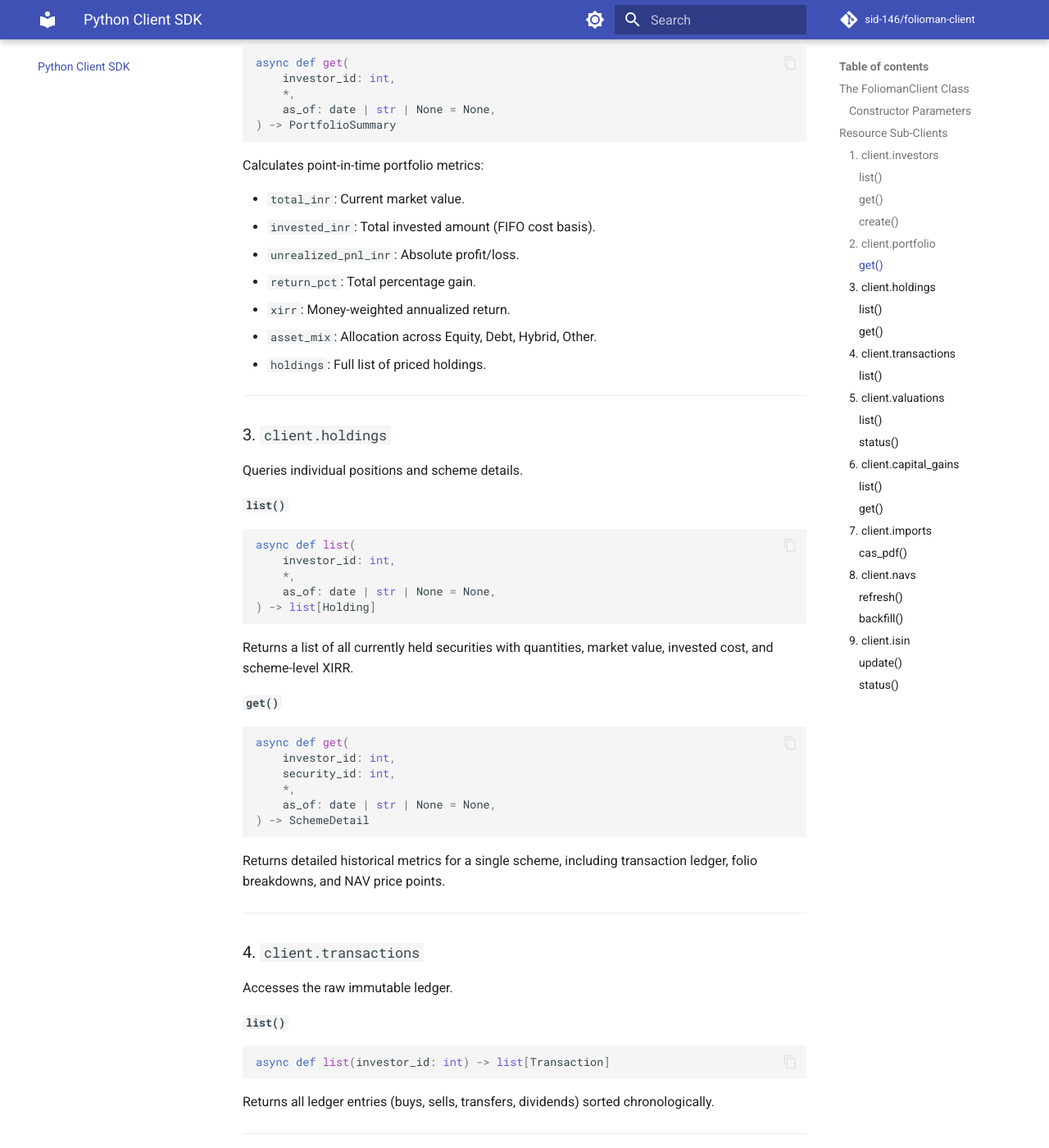
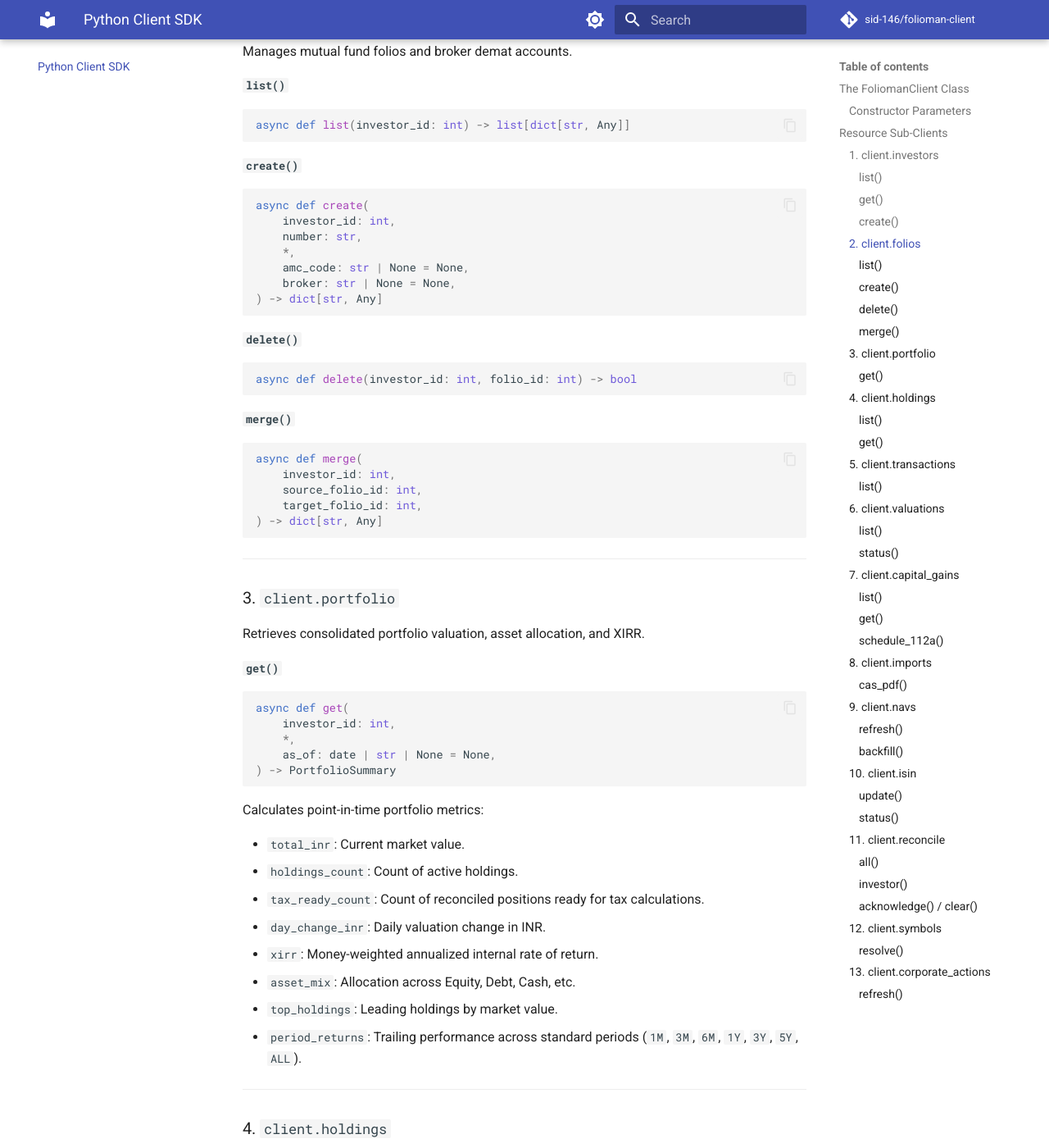
Before and after one commit to sid-146/folioman-client, an MkDocs documentation site: the page built from docs/client.md, in a window 1280 px wide and 1400 px high, scrolled down 2170 px. Shown: the whole window at 82% size. Built offline with MkDocs 1.6.1 and Material for MkDocs 9.7.7, drawn with Linux system fonts in a browser that asks for light colours; comment, search, counter and statistics services are not loaded; some of the changed text lies outside the part shown.

Commit message:
updated docs

````diff
--- a/docs/client.md
+++ b/docs/client.md
@@ -35,6 +35,7 @@
 ```mermaid
 graph LR
     Client[FoliomanClient] --> Inv[client.investors]
+    Client --> Fol[client.folios]
     Client --> Port[client.portfolio]
     Client --> Hold[client.holdings]
     Client --> Txn[client.transactions]
@@ -43,6 +44,9 @@
     Client --> Imp[client.imports]
     Client --> Nav[client.navs]
     Client --> ISIN[client.isin]
+    Client --> Rec[client.reconcile]
+    Client --> Sym[client.symbols]
+    Client --> CA[client.corporate_actions]
 ```
 
 ---
@@ -87,7 +91,47 @@
 
 ---
 
-### 2. `client.portfolio`
+### 2. `client.folios`
+
+Manages mutual fund folios and broker demat accounts.
+
+#### `list()`
+
+```python
+async def list(investor_id: int) -> list[dict[str, Any]]
+```
+
+#### `create()`
+
+```python
+async def create(
+    investor_id: int,
+    number: str,
+    *,
+    amc_code: str | None = None,
+    broker: str | None = None,
+) -> dict[str, Any]
+```
+
+#### `delete()`
+
+```python
+async def delete(investor_id: int, folio_id: int) -> bool
+```
+
+#### `merge()`
+
+```python
+async def merge(
+    investor_id: int,
+    source_folio_id: int,
+    target_folio_id: int,
+) -> dict[str, Any]
+```
+
+---
+
+### 3. `client.portfolio`
 
 Retrieves consolidated portfolio valuation, asset allocation, and XIRR.
 
@@ -104,16 +148,17 @@
 Calculates point-in-time portfolio metrics:
 
 - `total_inr`: Current market value.
-- `invested_inr`: Total invested amount (FIFO cost basis).
-- `unrealized_pnl_inr`: Absolute profit/loss.
-- `return_pct`: Total percentage gain.
-- `xirr`: Money-weighted annualized return.
-- `asset_mix`: Allocation across Equity, Debt, Hybrid, Other.
-- `holdings`: Full list of priced holdings.
+- `holdings_count`: Count of active holdings.
+- `tax_ready_count`: Count of reconciled positions ready for tax calculations.
+- `day_change_inr`: Daily valuation change in INR.
+- `xirr`: Money-weighted annualized internal rate of return.
+- `asset_mix`: Allocation across Equity, Debt, Cash, etc.
+- `top_holdings`: Leading holdings by market value.
+- `period_returns`: Trailing performance across standard periods (`1M`, `3M`, `6M`, `1Y`, `3Y`, `5Y`, `ALL`).
 
 ---
 
-### 3. `client.holdings`
+### 4. `client.holdings`
 
 Queries individual positions and scheme details.
 
@@ -215,9 +260,22 @@
 
 Generates a lot-level capital gains report for a specific financial year (e.g. `"2024-25"`), factoring in Section 112A 2018 grandfathering FMVs and the 23-Jul-2024 Budget regime cutoff.
 
+#### `schedule_112a()`
+
+```python
+async def schedule_112a(
+    investor_id: int,
+    *,
+    fy: str,
+    include_unreconciled: bool = False,
+) -> dict[str, Any]
+```
+
+Exports official 15-column Income-tax Schedule 112A dictionary with headers matching the official ITR JSON / CSV utility.
+
 ---
 
-### 7. `client.imports`
+### 8. `client.imports`
 
 Ingests statement files.
 
@@ -258,7 +316,7 @@
 
 ---
 
-### 9. `client.isin`
+### 10. `client.isin`
 
 Manages the reference directory.
 
@@ -277,3 +335,71 @@
 ```
 
 Returns current reference dictionary version and statistics.
+
+---
+
+### 11. `client.reconcile`
+
+Manages folio unit integrity and reconciliation checks against statements.
+
+#### `all()`
+
+```python
+async def all(*, user_id: str | None = None) -> dict[str, Any]
+```
+
+Reconciles all positions across all investors.
+
+#### `investor()`
+
+```python
+async def investor(investor_id: int) -> dict[str, Any]
+```
+
+Reconciles all security positions for a single investor.
+
+#### `acknowledge()` / `clear()`
+
+```python
+async def acknowledge(investor_id: int, security_id: int, folio_id: int) -> dict[str, Any]
+async def clear(investor_id: int, security_id: int, folio_id: int) -> dict[str, Any]
+```
+
+Acknowledges or clears discrepancy flags on mismatched holdings.
+
+---
+
+### 12. `client.symbols`
+
+Exchange trading symbol resolution.
+
+#### `resolve()`
+
+```python
+async def resolve(
+    *,
+    dry_run: bool = False,
+    backfill: bool = False,
+    force_backfill: bool = False,
+) -> dict[str, Any]
+```
+
+Resolves missing NSE/BSE ticker symbols from ISIN codes.
+
+---
+
+### 13. `client.corporate_actions`
+
+Corporate actions discovery and event ingestion.
+
+#### `refresh()`
+
+```python
+async def refresh(
+    *,
+    security_ids: list[int] | None = None,
+    since_year: int = 2020,
+) -> dict[str, Any]
+```
+
+Refreshes stock splits, bonus shares, mergers, and demerger actions from NSE/BSE archives.
````
Also changed, not shown: other parts of docs/client.md (+4 -4 lines), docs/cli.md (+87 -29 lines), docs/development.md (+10 -5 lines), docs/examples.md (+15 -10 lines), docs/getting-started.md (+6 -4 lines).
